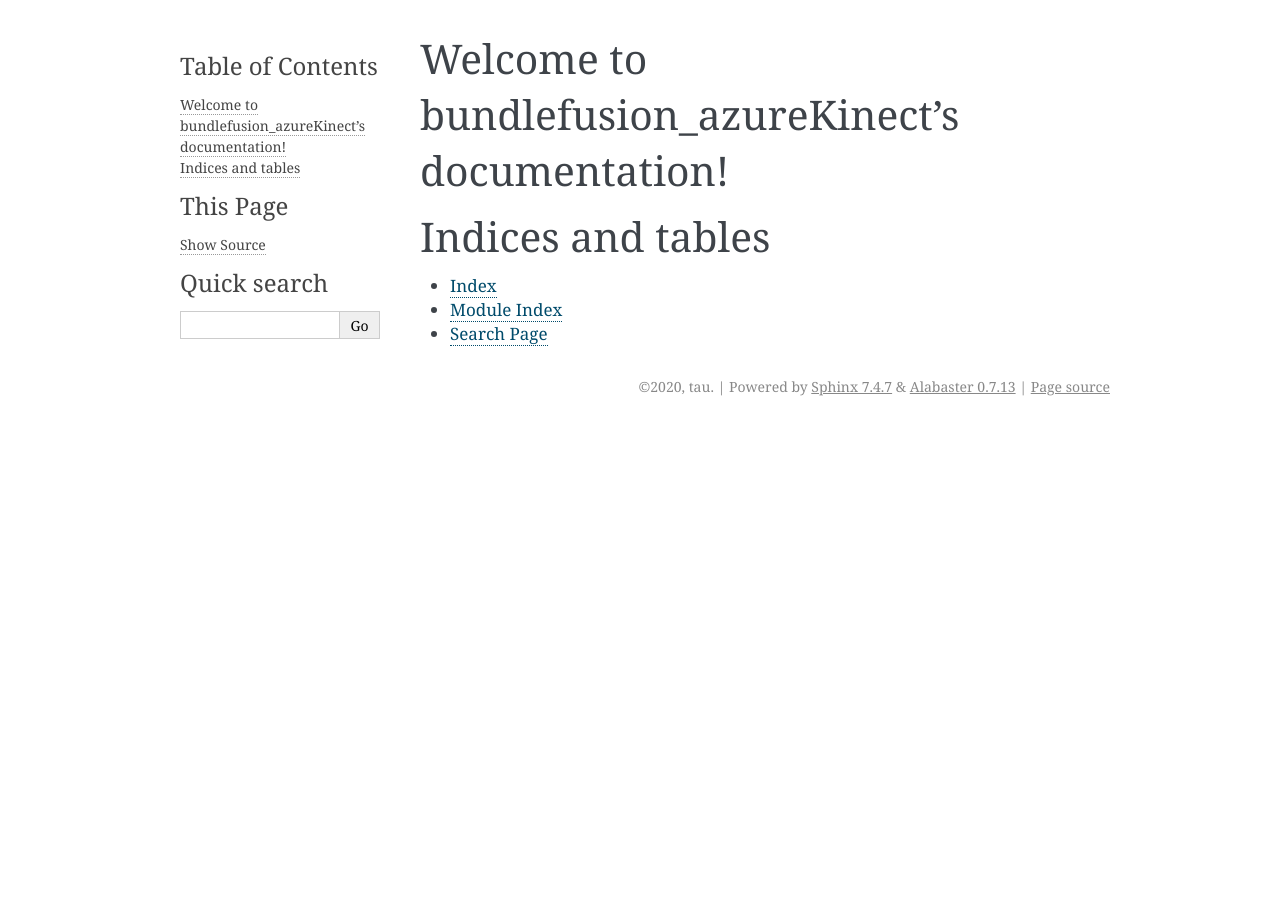
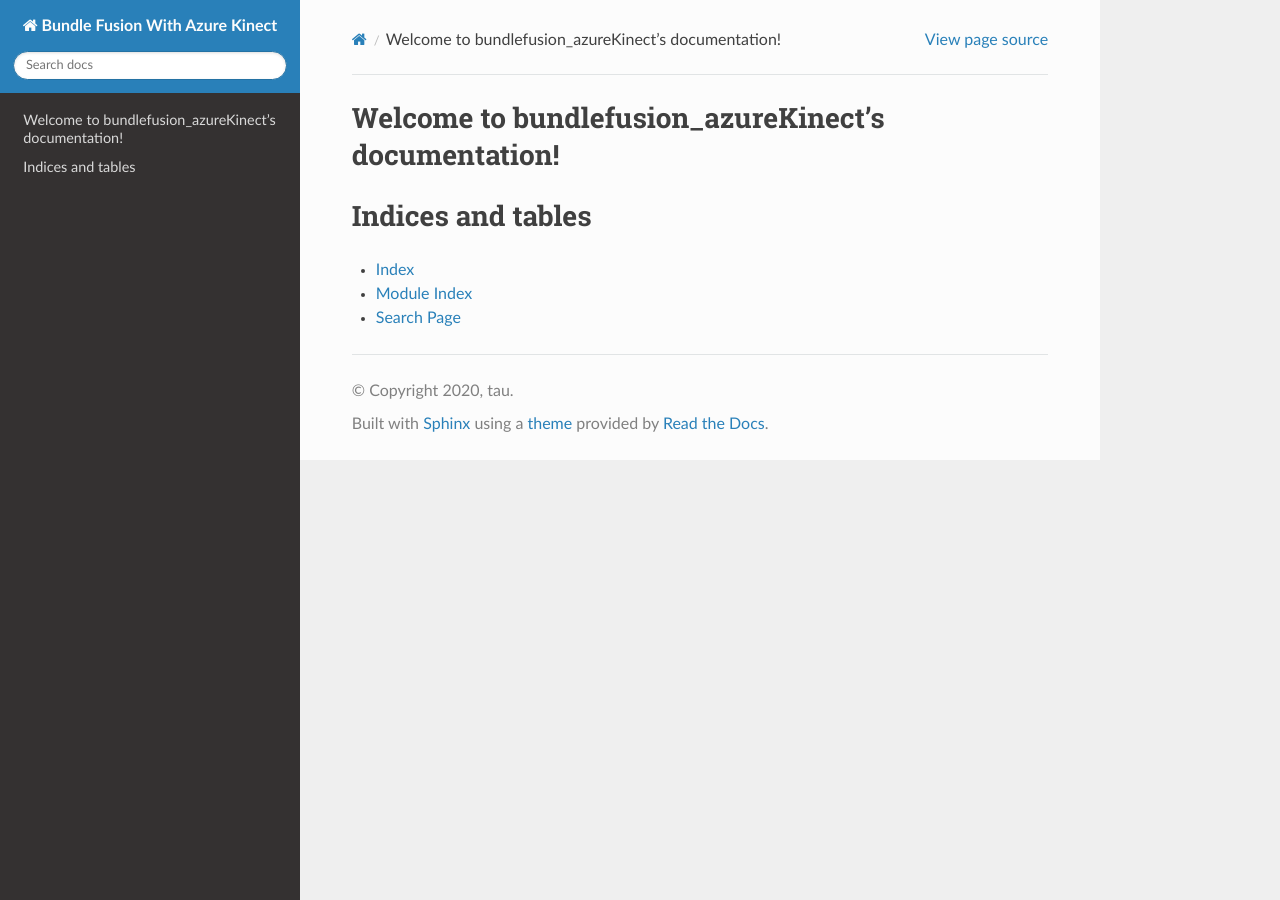
Before and after one commit to tradercwh/bundleFusionAzureKinect, a Sphinx documentation site: the page built from docs/source/index.rst, in a window 1280 px wide. Built offline with Sphinx 7.4.7 and the Read the Docs theme 2.0.0, drawn with Linux system fonts in a browser that asks for light colours.

Commit message:
new theme

```diff
--- a/docs/source/conf.py
+++ b/docs/source/conf.py
@@ -15,9 +15,14 @@
 # sys.path.insert(0, os.path.abspath('.'))
 
 
+import sphinx_rtd_theme
+html_theme = "sphinx_rtd_theme"
+html_theme_path = [sphinx_rtd_theme.get_html_theme_path()]
+
+
 # -- Project information -----------------------------------------------------
 
-project = 'bundlefusion_azureKinect'
+project = 'Bundle Fusion With Azure Kinect'
 copyright = '2020, tau'
 author = 'tau'
 
@@ -47,7 +52,7 @@ exclude_patterns = []
 # The theme to use for HTML and HTML Help pages.  See the documentation for
 # a list of builtin themes.
 #
-html_theme = 'alabaster'
+# html_theme = 'alabaster'
 
 # Add any paths that contain custom static files (such as style sheets) here,
 # relative to this directory. They are copied after the builtin static files,
```
